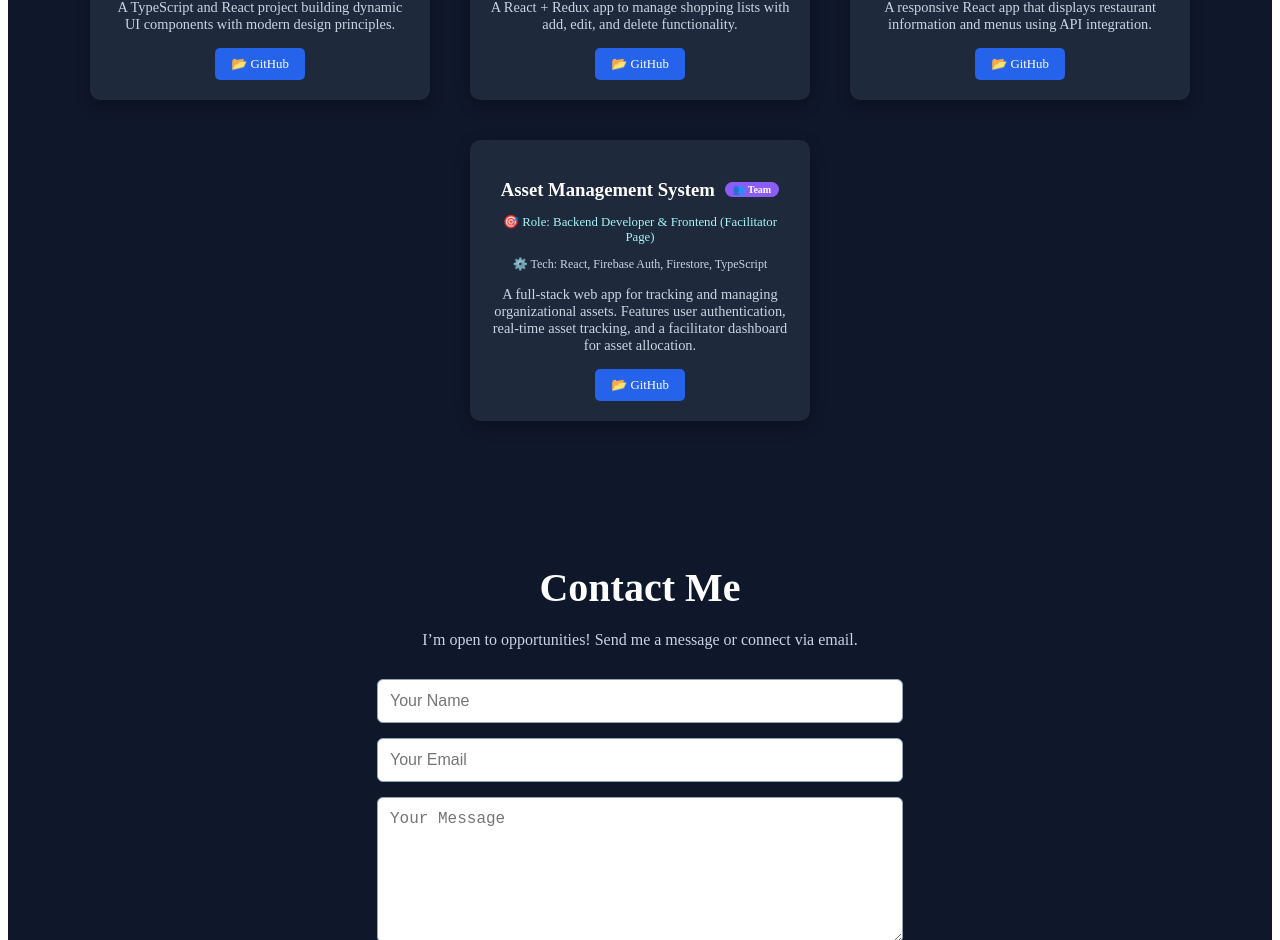
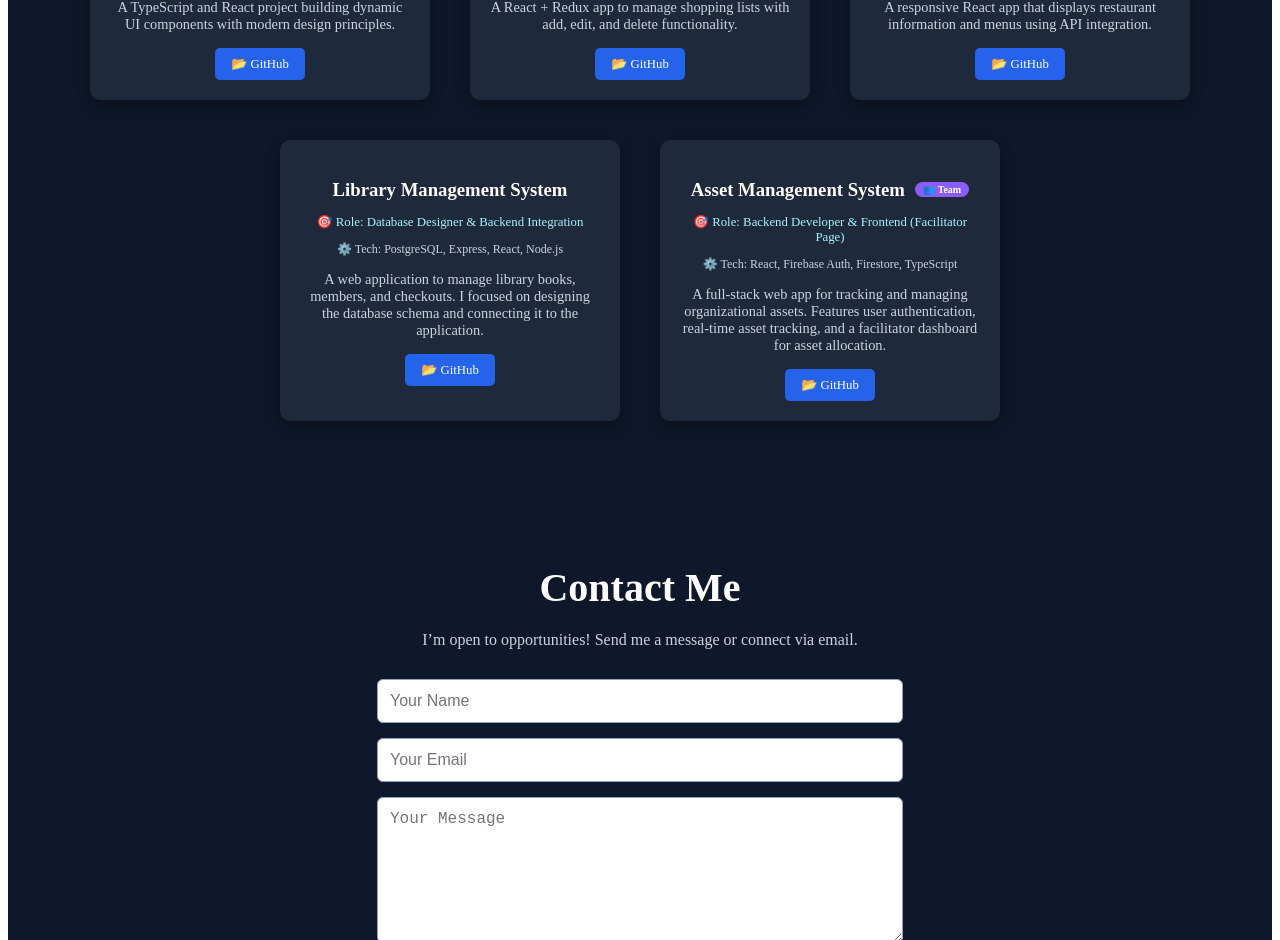
Before and after one commit to peyonce/work-portfolio, a React (Vite) app: page / in a window 1280 px wide. Shown: the part 1227-2167 px from the top of the page. Built offline with nearby package versions, Linux system fonts and the light colour scheme.

Commit message:
Add Library Management System project to portfolio

```diff
--- a/src/pages/Projects.tsx
+++ b/src/pages/Projects.tsx
@@ -26,6 +26,15 @@ export default function Projects() {
       github: "https://github.com/peyonce/RestaurantApp.git",
       live: "", // Add live link after hosting
     },
+    {
+    title: "Library Management System",
+    description: "A web application to manage library books, members, and checkouts. I focused on designing the database schema and connecting it to the application.",
+    role: "Database Designer & Backend Integration",
+    tech: "PostgreSQL, Express, React, Node.js",
+    github: "https://github.com/peyonce/Library-Management.git",
+    live: "",  // Add your live URL later
+    isTeamProject: false,
+},
     // Add your team project here
       {
       title: "Asset Management System",
```
